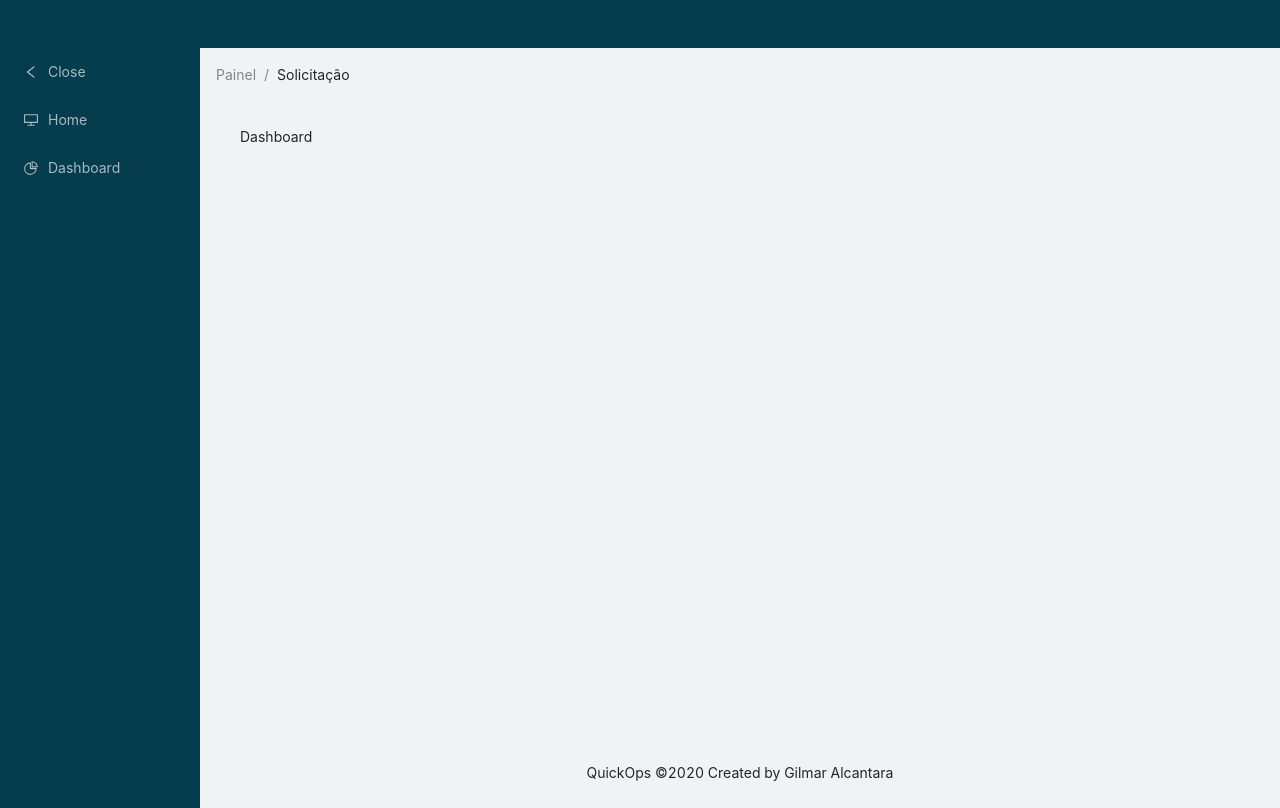
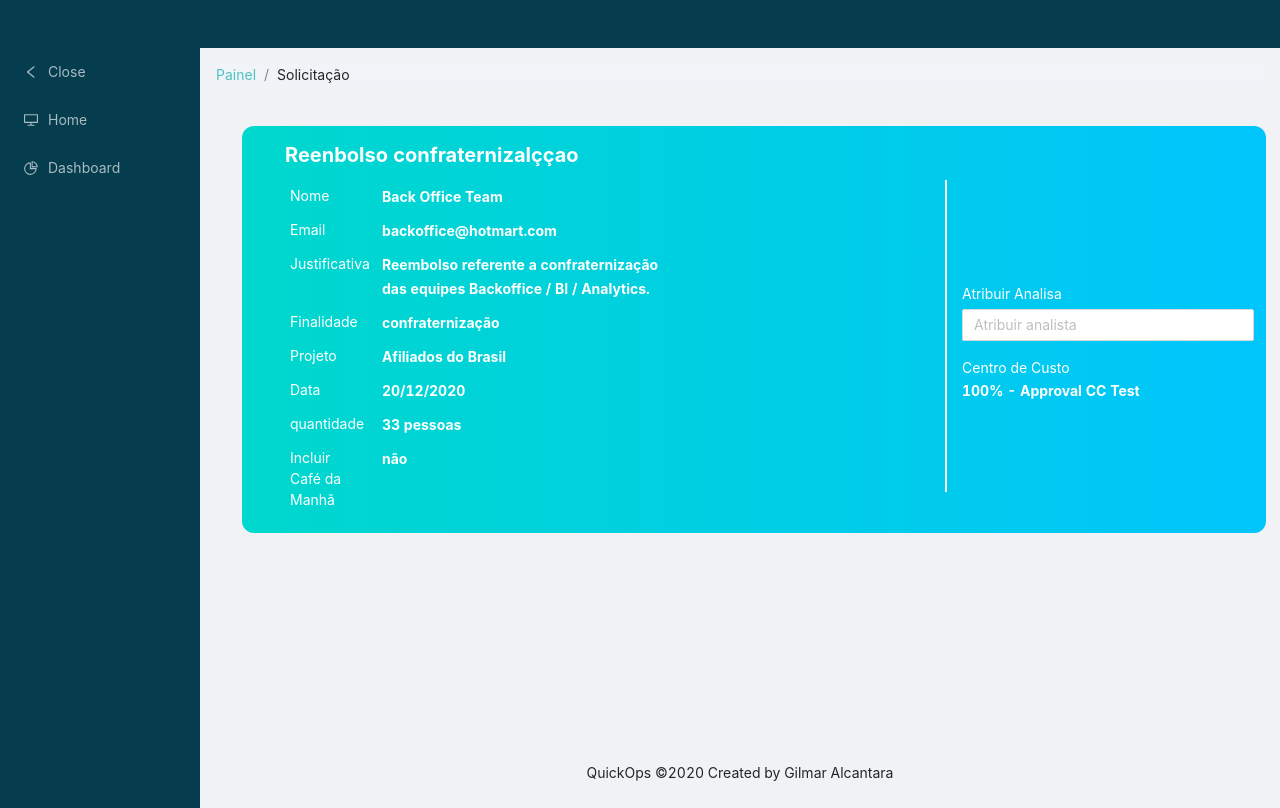
Before and after one commit to Gilmardealcantara/quick-ops, a React (Create React App) app: page /dashboard in a window 1280 px wide. Built offline with nearby package versions, Linux system fonts and the light colour scheme.

Commit message:
Create Create App Header

```diff
--- a/public/index.html
+++ b/public/index.html
@@ -24,6 +24,10 @@
       work correctly both with client-side routing and a non-root public URL.
       Learn how to configure a non-root public URL by running `npm run build`.
     -->
+    <link
+      rel="stylesheet"
+      href="https://fonts.googleapis.com/css?family=Roboto:300,400,500,700&display=swap"
+    />
     <title>React App</title>
   </head>
   <body>
--- a/src/containers/Base/index.tsx
+++ b/src/containers/Base/index.tsx
@@ -21,7 +21,7 @@ const BasePage = (props: Props) => {
                 <SideBar />
                 <Layout className="site-layout">
                     <Content style={{ margin: '0 16px' }}>
-                        <Breadcrumb style={{ margin: '16px 0' }}>
+                        <Breadcrumb style={{ margin: '16px 0', backgroundColor:"#f0f3f7", color:"#51c1c3" }}>
                             <Breadcrumb.Item>Painel</Breadcrumb.Item>
                             <Breadcrumb.Item>Solicitação</Breadcrumb.Item>
                         </Breadcrumb>
--- /dev/null
+++ b/src/containers/Dashboard/RequestHeader/index.tsx
@@ -0,0 +1,41 @@
+import React from 'react'
+import {Input} from 'antd';
+import './style.css';
+
+const KeyValue = ({ name, value }: { name: string, value: string }) => (
+    <div className="request-header-key-value">
+        <span className="request-header-key">{name}</span>
+        <span className="request-header-value">{value}</span>
+    </div>
+)
+
+const AssignAnalyst = () => (
+    <div className="request-header-assign-analyst">
+        <span className="request-header-assign-analyst-title">Atribuir Analisa</span>
+        <Input placeholder="Atribuir analista"/>
+        <span className="request-header-assign-analyst-key">Centro de Custo</span>
+        <span className="request-header-assign-analyst-value">100% - Approval CC Test</span>
+    </div>
+)
+
+const RequestHeader = () => (
+    <div className="request-reader-container">
+        <span className="request-reader-title">Reenbolso confraternizalççao</span>
+        <div style={{display: "flex"}}>
+            <div className={"request-header-key-value-list"}>
+                <KeyValue name={"Nome"} value={"Back Office Team"} />
+                <KeyValue name={"Email"} value={"backoffice@hotmart.com"} />
+                <KeyValue name={"Justificativa"} value={"Reembolso referente a confraternização das equipes Backoffice / BI / Analytics."} />
+                <KeyValue name={"Finalidade"} value={"confraternização"} />
+                <KeyValue name={"Projeto"} value={"Afiliados do Brasil"} />
+                <KeyValue name={"Data"} value={"20/12/2020"} />
+                <KeyValue name={"quantidade"} value={"33 pessoas"} />
+                <KeyValue name={"Incluir Café da Manhã"} value={"não"} />
+            </div>
+            <span className="request-header-divider"></span>
+            <AssignAnalyst/>
+        </div>
+    </div>
+)
+
+export default RequestHeader;
--- /dev/null
+++ b/src/containers/Dashboard/RequestHeader/style.css
@@ -0,0 +1,96 @@
+.request-reader-container {
+    width: 80vw;
+    margin: 0 3px 24px 2px;
+    padding: 14px 12px 18px 43px;
+    border-radius: 12px;
+    background-image: linear-gradient(to right, #00d7ce 3%, #00c5fc);
+}
+
+.request-reader-title {
+    width: 280px;
+    height: 30px;
+    margin: 11px 134px 10px 0px;
+    font-size: 20px;
+    /* font-family: NunitoSans; */
+    font-weight: bold;
+    font-stretch: normal;
+    font-style: normal;
+    line-height: 1.5;
+    letter-spacing: normal;
+    color: #ffffff;
+}
+
+/* key value */
+.request-header-key-value-list {
+    display: flex;
+    flex-direction: column;
+    margin-top: 10px;
+    width: 50vw;
+}
+
+.request-header-key-value {
+    display: flex;
+    padding: 5px;
+}
+
+.request-header-key {
+    width: 72px;
+    font-size: 14px;
+    font-weight: normal;
+    line-height: 1.5;
+    letter-spacing: normal;
+    color: #ffffff;
+}
+
+.request-header-value {
+    width: 292px;
+    margin-left: 20px;
+    font-size: 14px;
+    font-weight: bold;
+    line-height: 1.71;
+    letter-spacing: normal;
+    color: #ffffff;
+}
+
+.request-header-divider{
+    width: 2px;
+    margin: 10px 15px 23px 26px;
+    border: solid 1px #fafbfc;
+}
+
+/* analyst */
+
+.request-header-assign-analyst {
+    display: flex;
+    flex: 2;
+    flex-direction: column;
+    justify-content: center;
+    width: '100vw';
+}
+
+.request-header-assign-analyst-title {
+    font-weight: normal;
+    line-height: 1.5;
+    letter-spacing: normal;
+    margin-bottom: 5px;
+    color: #ffffff;
+}
+
+.request-header-assign-analyst-key {
+    margin-top: 15px;
+    width: 292px;
+    font-size: 14px;
+    font-weight: normal;
+    line-height: 1.71;
+    letter-spacing: normal;
+    color: #ffffff;
+}
+
+.request-header-assign-analyst-value {
+
+    font-size: 14px;
+    font-weight: bold;
+    line-height: 1.5;
+    letter-spacing: normal;
+    color: #ffffff;
+}
--- a/src/containers/Dashboard/index.tsx
+++ b/src/containers/Dashboard/index.tsx
@@ -1,5 +1,10 @@
 import React from 'react';
+import RequestHeader from './RequestHeader';
 
-const Dashboard = () => <div>Dashboard</div>;
+const Dashboard = () => (
+    <>
+        <RequestHeader/>
+    </>
+);
 
 export default Dashboard;
--- /dev/null
+++ b/src/index.css
@@ -0,0 +1,13 @@
+body {
+    margin: 0;
+    font-family: -apple-system, BlinkMacSystemFont, 'Segoe UI', 'Roboto', 'Oxygen',
+      'Ubuntu', 'Cantarell', 'Fira Sans', 'Droid Sans', 'Helvetica Neue',
+      sans-serif;
+    -webkit-font-smoothing: antialiased;
+    -moz-osx-font-smoothing: grayscale;
+  }
+
+  code {
+    font-family: source-code-pro, Menlo, Monaco, Consolas, 'Courier New',
+      monospace;
+  }
--- a/src/index.tsx
+++ b/src/index.tsx
@@ -1,5 +1,6 @@
 import React from 'react';
 import ReactDOM from 'react-dom';
+import "./index.css";
 import App from './App';
 import reportWebVitals from './reportWebVitals';
 
```
